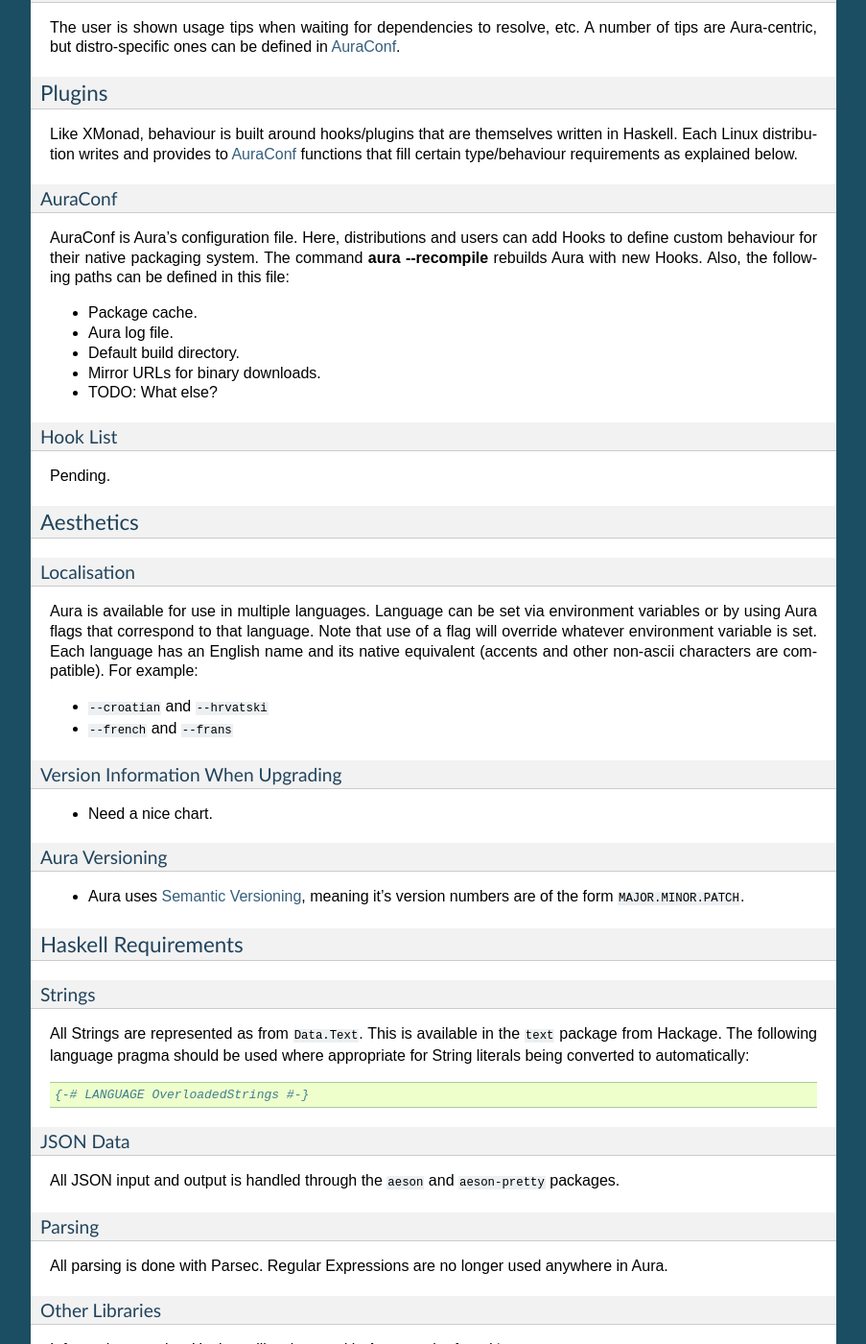
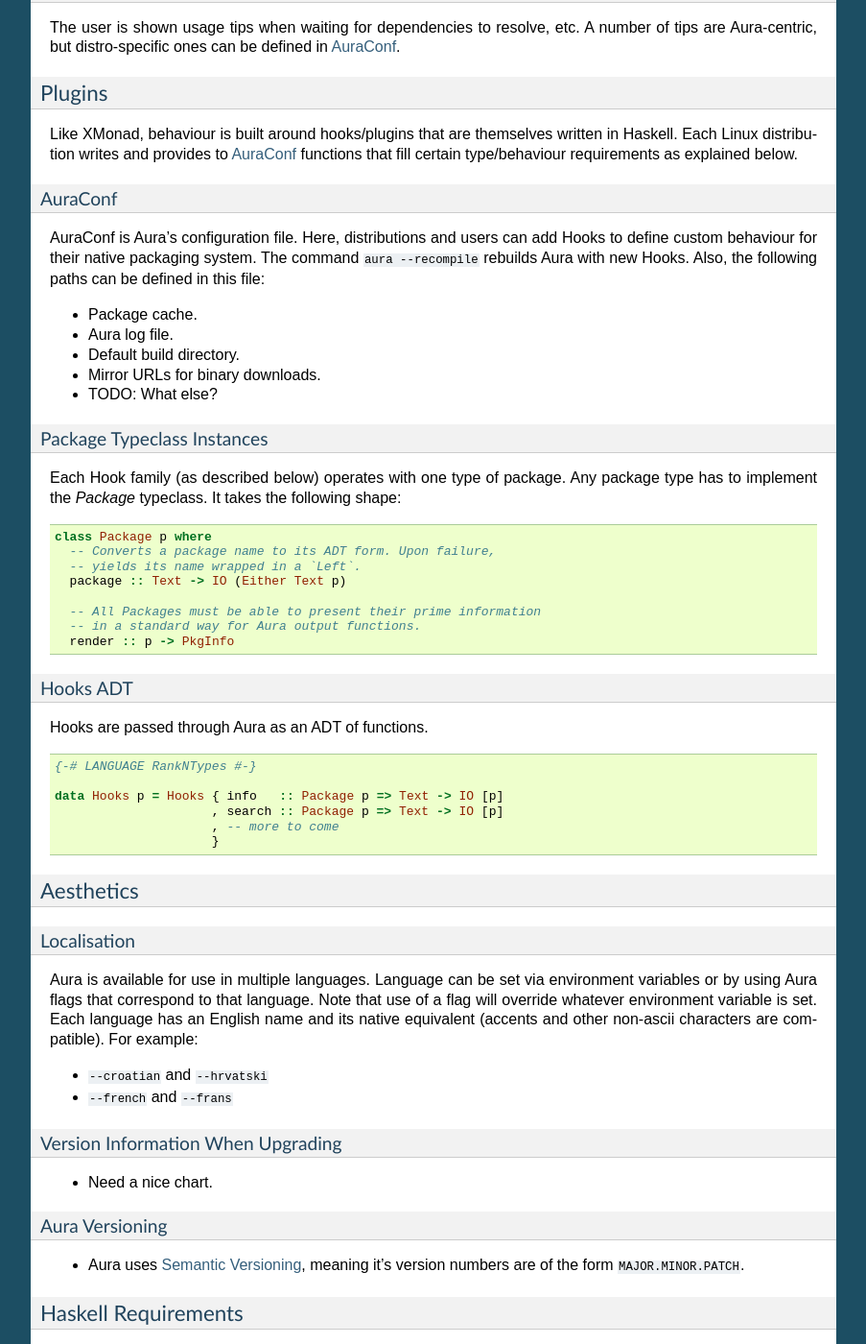
Before and after one commit to fosskers/aura, a Sphinx documentation site: the page built from doc/source/design.rst, in a window 1280 px wide and 1400 px high, scrolled down 5511 px. Shown: the whole window at 96% size, without its empty margins (198-1101 px from the left). Built offline with Sphinx 7.4.7, drawn with Linux system fonts in a browser that asks for light colours; some of the changed text lies outside the part shown.

Commit message:
DESIGN: Began descriptions of Package class and Hooks ADT

```diff
--- a/doc/source/design.rst
+++ b/doc/source/design.rst
@@ -292,24 +292,45 @@
 .. todo:: document location of Aura's configuration file.
 
 AuraConf is Aura’s configuration file.  Here, distributions and users can add
-Hooks to define custom behaviour for their native packaging system. The command
-:command:`aura --recompile` rebuilds Aura with new Hooks. Also, the following
-paths can be defined in this file:
+Hooks to define custom behaviour for their native packaging system.
+The command ``aura --recompile`` rebuilds Aura with new Hooks.
+Also, the following paths can be defined in this file:
 
--  Package cache.
+- Package cache.
+- Aura log file.
+- Default build directory.
+- Mirror URLs for binary downloads.
+- TODO: What else?
 
--  Aura log file.
+Package Typeclass Instances
+~~~~~~~~~~~~~~~~~~~~~~~~~~~
+Each Hook family (as described below) operates with one type of package.
+Any package type has to implement the `Package` typeclass. It takes
+the following shape:
 
--  Default build directory.
+.. code-block:: haskell
 
--  Mirror URLs for binary downloads.
+   class Package p where
+     -- Converts a package name to its ADT form. Upon failure,
+     -- yields its name wrapped in a `Left`.
+     package :: Text -> IO (Either Text p)
 
--  TODO: What else?
+     -- All Packages must be able to present their prime information
+     -- in a standard way for Aura output functions.
+     render :: p -> PkgInfo
 
-Hook List
+Hooks ADT
 ~~~~~~~~~
+Hooks are passed through Aura as an ADT of functions.
 
-Pending.
+.. code-block:: haskell
+
+   {-# LANGUAGE RankNTypes #-}
+
+   data Hooks p = Hooks { info   :: Package p => Text -> IO [p]
+                        , search :: Package p => Text -> IO [p]
+                        , -- more to come
+                        }
 
 Aesthetics
 ----------
```
